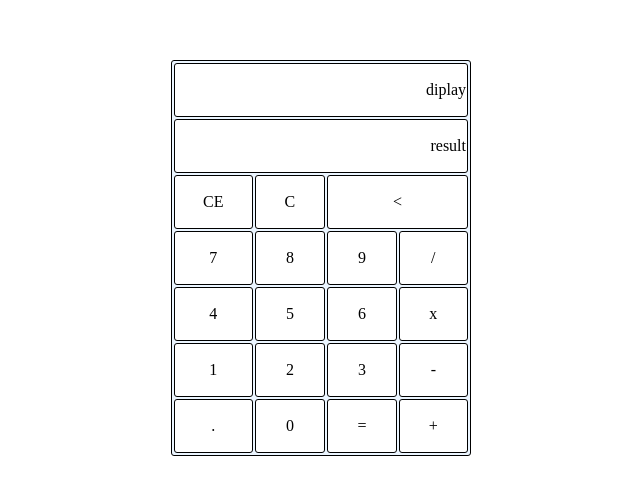
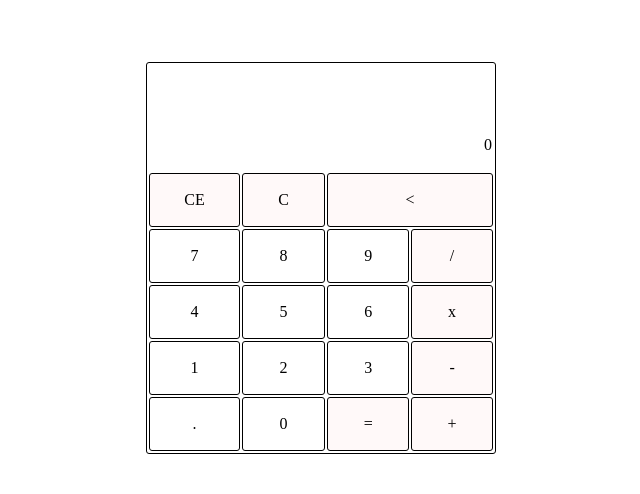
Before and after one commit to FrontMakerKim/calculator, a plain HTML site: page index.html in a window 1280 px wide. Shown: the part 150-644 px from the top of the page, without its empty margins (327-967 px from the left). Drawn offline with Linux system fonts and the light colour scheme.

Commit message:
js거의 완성

```diff
--- a/index.css
+++ b/index.css
@@ -9,27 +9,35 @@
 .display,
 .result {
   text-align: right;
+  border: none;
 }
 
 table,
 tr,
 td {
   border: 1px solid black;
-  width: 300px;
+  width: 350px;
   height: 50px;
   border-radius: 3px;
 }
 
-table {
-  background-color: #ebf5ff;
+.content table {
+  background-color: #f3faff;
 }
 
 td {
-  background-color: white;
   text-align: center;
   margin: 10px;
 }
 
-/* * {
-  margin: 10px;
-} */
+.number:hover {
+  background-color: #fff9f9;
+}
+
+.symbol:hover {
+  background-color: #f3faff;
+}
+
+.symbol {
+  background-color: #fff9f9;
+}
--- a/index.html
+++ b/index.html
@@ -12,41 +12,46 @@
   <body>
     <div class="container">
       <table border="1">
+        <div class="screen">
           <tr>
-          <td colspan="4" class="display">diplay</td>
+            <td colspan="4" class="display"></td>
           </tr>
           <tr>
-          <td colspan="4" class="result">result</td>
+            <td colspan="4" class="result">0</td>
+          </tr>
+        </div>
+        <div class="content">
+          <tr>
+            <td onclick="CE()" class="symbol">CE</td>
+            <td class="symbol">C</td>
+            <td colspan="2" onclick="back()" class="symbol"><</td>
           </tr>
           <tr>
-          <td>CE</td>
-          <td>C</td>
-          <td colspan="2"><</td>
+            <td onclick="add(7)" class="number">7</td>
+            <td onclick="add(8)" class="number">8</td>
+            <td onclick="add(9)" class="number">9</td>
+            <td onclick="calc('/')" class="symbol">/</td>
           </tr>
           <tr>
-          <td>7</td>
-          <td>8</td>
-          <td>9</td>
-          <td>/</td>
+            <td onclick="add(4)" class="number">4</td>
+            <td onclick="add(5)" class="number">5</td>
+            <td onclick="add(6)" class="number">6</td>
+            <td onclick="calc('*')" class="symbol">x</td>
           </tr>
           <tr>
-          <td>4</td>
-          <td>5</td>
-          <td>6</td>
-          <td>x</td>
+            <td onclick="add(1)" class="number">1</td>
+            <td onclick="add(2)" class="number">2</td>
+            <td onclick="add(3)" class="number">3</td>
+            <td onclick="calc('-')" class="symbol">-</td>
           </tr>
           <tr>
-          <td>1</td>
-          <td>2</td>
-          <td>3</td>
-          <td>-</td>
+            <td onclick="point()" class="number">.</td>
+            <td onclick="add(0)" class="number">0</td>
+            <td onclick="equal()" class="symbol">=</td>
+            <td onclick="calc('+')" class="symbol">+</td>
           </tr>
-        <tr>
-          <td>.</td>
-          <td>0</td>
-          <td>=</td>
-          <td>+</td>
-        </tr>
+        </div>
+
     </div>
 
     </table>
--- a/main.js
+++ b/main.js
@@ -1,7 +1,72 @@
-const $td = document.querySelector("td");
+const $display = document.querySelector(".display");
+const $result = document.querySelector(".result");
 
-$td.onclick = hello();
+//display
+function add(value) {
+  const p = $display.textContent[$display.textContent.length - 1];
+  if ($result.textContent === "0") {
+    $result.textContent = value;
+  } else {
+    $result.textContent += value;
+  }
+  if (
+    (p === "+" || p === "-" || p === "/" || p === "x") &&
+    $display.textContent.slice(0, $display.textContent.length - 2) ===
+      $result.textContent.slice(0, $result.textContent.length - 2)
+  ) {
+    $result.textContent = "";
+    if ($result.textContent === "") $result.textContent = value;
+  }
+}
 
-function hello() {
-  console.log("htllo");
+//연산기호
+function calc(value) {
+  const displayValue = $display.textContent;
+  $display.textContent = $result.textContent;
+  switch (value) {
+    case "+":
+      if (displayValue[displayValue.length - 1] === "+") {
+        const result =
+          Number($result.textContent) + Number(displayValue.split("+")[0]);
+        $result.textContent = result;
+        $display.textContent = result;
+      }
+      $display.textContent += "+";
+      break;
+    case "-":
+      $display.textContent += "-";
+      break;
+    case "x":
+      $display.textContent += "*";
+      break;
+    case "/":
+      $display.textContent += "/";
+      break;
+  }
 }
+
+//=
+function equal() {
+  $display.textContent += $result.textContent;
+  $result.textContent = eval($display.textContent);
+}
+
+//<
+function back() {
+  let arr = $result.textContent.split("");
+  arr.pop();
+  $result.textContent = arr.join("");
+  if ($result.textContent.length === 0) {
+    $result.textContent = 0;
+  }
+}
+
+//CE
+function CE() {
+  $result.textContent = 0;
+}
+
+//소수점
+function point() {
+  $display.textContent += ".";
+}
```
Lines whose indentation alone changed are shown as unchanged.
